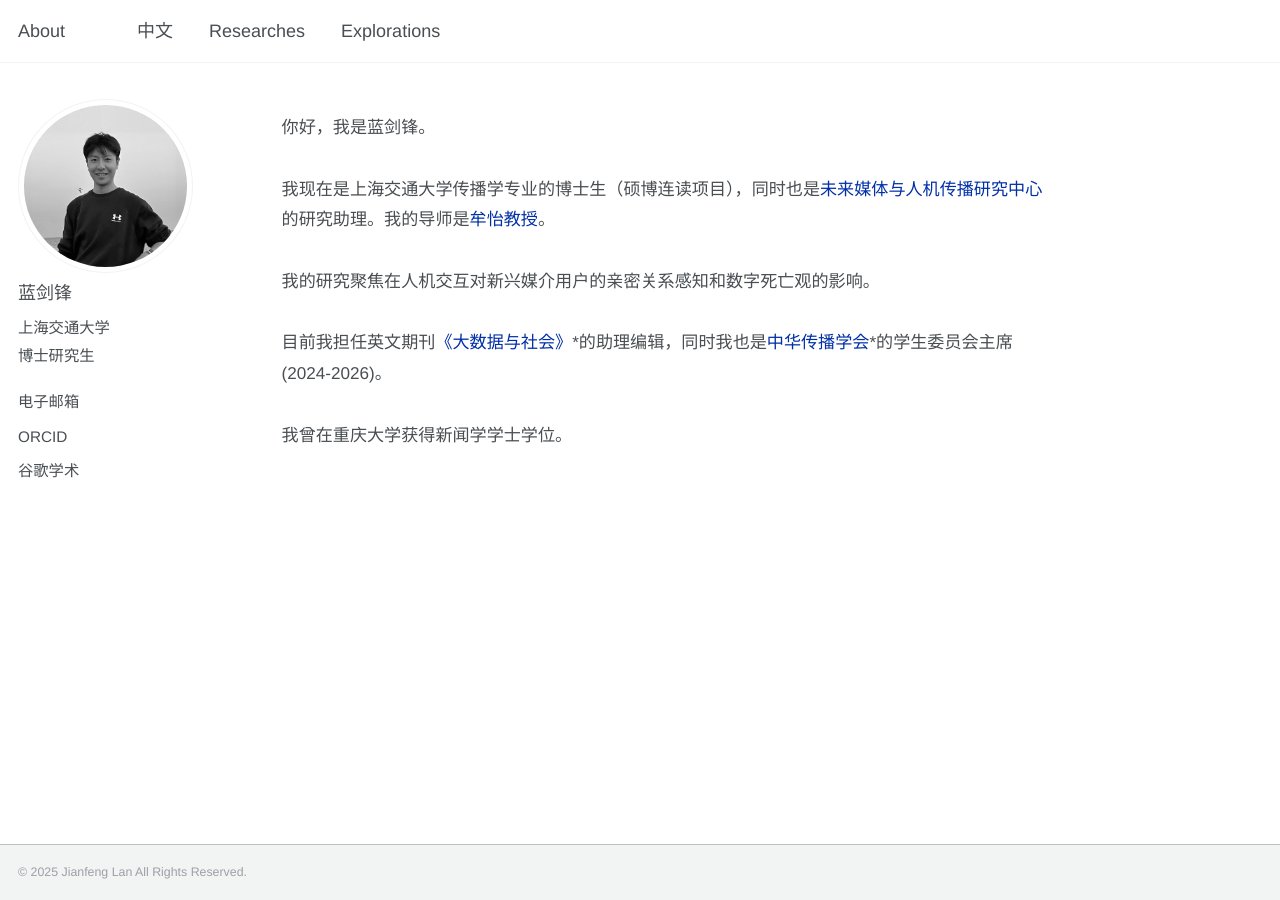
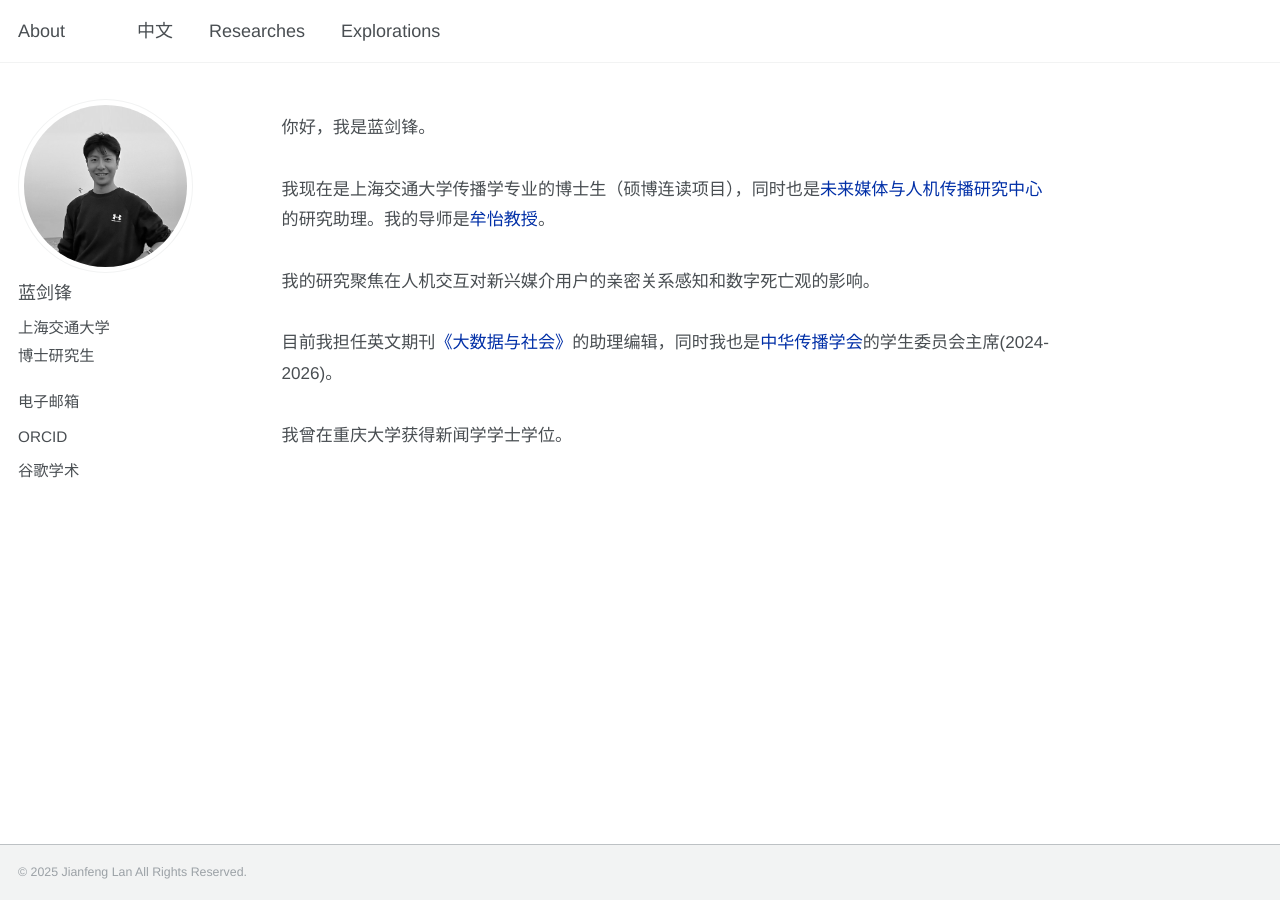
Before and after one commit to jianfenglan/jianfenglan.github.io, a Jekyll site: the page built from chinese.md, in a window 1280 px wide. Built offline with Jekyll 4.4.1, drawn with Linux system fonts in a browser that asks for light colours.

Commit message:
Update chinese.md

```diff
--- a/chinese.md
+++ b/chinese.md
@@ -34,4 +34,4 @@
 </style>
 
 <div class="main-content">
-你好，我是蓝剑锋。<br><br>我现在是上海交通大学传播学专业的博士生（硕博连读项目），同时也是<a href="https://cfmhmc.github.io/" class="klein-link" target="_blank">未来媒体与人机传播研究中心</a>的研究助理。我的导师是<a href="https://cfmhmc.github.io/yimou.github.io/" class="klein-link" target="_blank">牟怡教授</a>。<br><br>我的研究聚焦在人机交互对新兴媒介用户的亲密关系感知和数字死亡观的影响。<br><br>目前我担任英文期刊<a href="https://journals.sagepub.com/home/bds" class="klein-link" target="_blank">《大数据与社会》</a>*的助理编辑，同时我也是<a href="https://www.chinesecommunicationstudies.com/" class="klein-link" target="_blank">中华传播学会</a>*的学生委员会主席(2024-2026)。<br><br>我曾在重庆大学获得新闻学学士学位。<br><br>
+你好，我是蓝剑锋。<br><br>我现在是上海交通大学传播学专业的博士生（硕博连读项目），同时也是<a href="https://cfmhmc.github.io/" class="klein-link" target="_blank">未来媒体与人机传播研究中心</a>的研究助理。我的导师是<a href="https://cfmhmc.github.io/yimou.github.io/" class="klein-link" target="_blank">牟怡教授</a>。<br><br>我的研究聚焦在人机交互对新兴媒介用户的亲密关系感知和数字死亡观的影响。<br><br>目前我担任英文期刊<a href="https://journals.sagepub.com/home/bds" class="klein-link" target="_blank">《大数据与社会》</a>的助理编辑，同时我也是<a href="https://www.chinesecommunicationstudies.com/" class="klein-link" target="_blank">中华传播学会</a>的学生委员会主席(2024-2026)。<br><br>我曾在重庆大学获得新闻学学士学位。<br><br>
```
